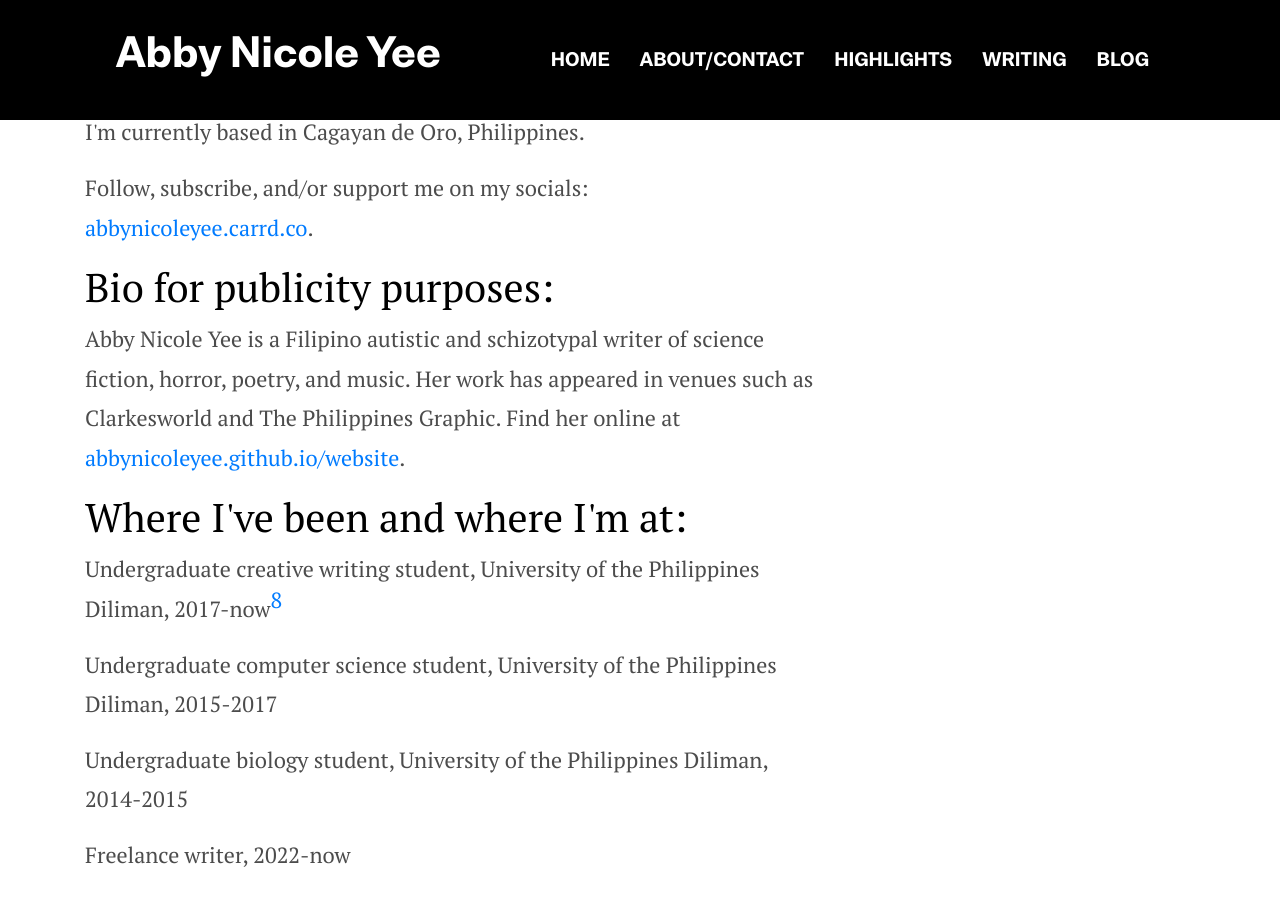
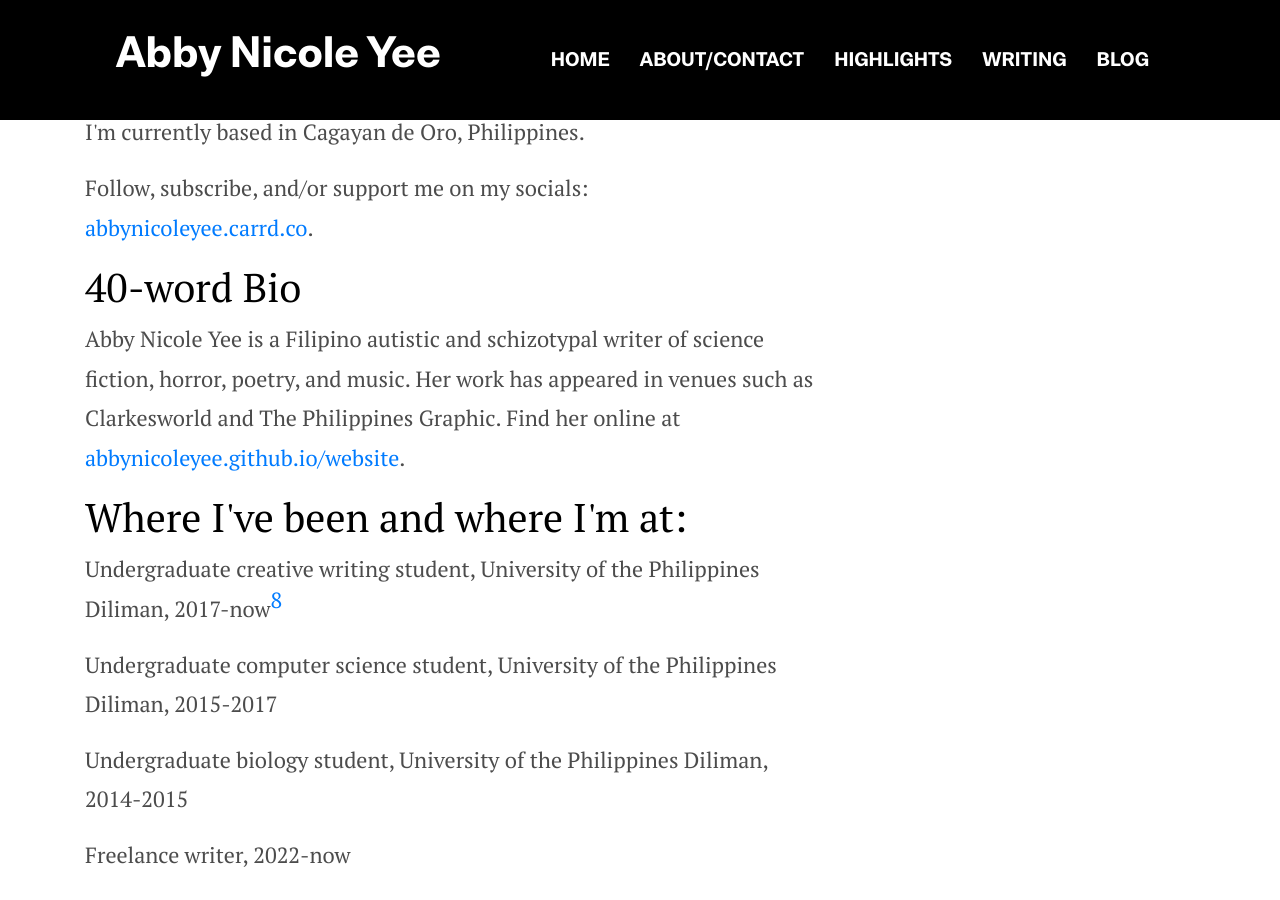
Before and after one commit to abbynicoleyee/abbynicoleyee.github.io, a Jekyll site: the page built from _pages/about.md, in a window 1280 px wide and 900 px high, scrolled down 1090 px. Built offline with Jekyll 4.4.1, drawn with Linux system fonts in a browser that asks for light colours.

Commit message:
Update about.md

```diff
--- a/_pages/about.md
+++ b/_pages/about.md
@@ -14,7 +14,7 @@ image: assets/images/about/me.PNG
 <p class="paragraph-lg">I'm currently based in Cagayan de Oro, Philippines.</p>
 <p class="paragraph-lg">Follow, subscribe, and/or support me on my socials: <a href="https://abbynicoleyee.carrd.co">abbynicoleyee.carrd.co</a>.</p>
 
-<h3>Bio for publicity purposes:</h3>
+<h3>40-word Bio</h3>
 
 <p class="paragraph-lg">Abby Nicole Yee is a Filipino autistic and schizotypal writer of science fiction, horror, poetry, and music. Her work has appeared in venues such as Clarkesworld and The Philippines Graphic. Find her online at <a href="https://abbynicoleyee.github.io/website">abbynicoleyee.github.io/website</a>.</p>
 
```
